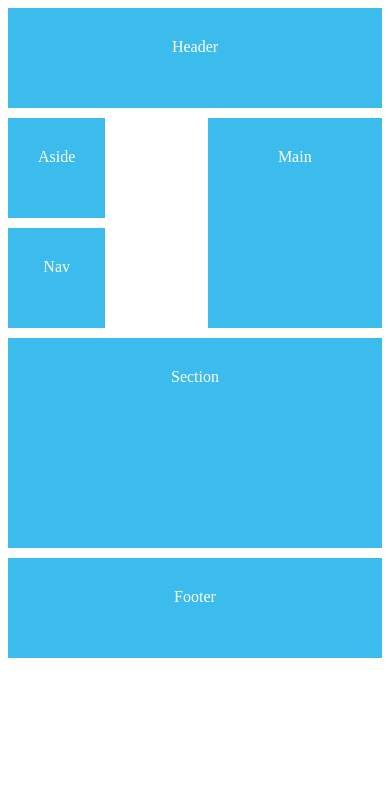
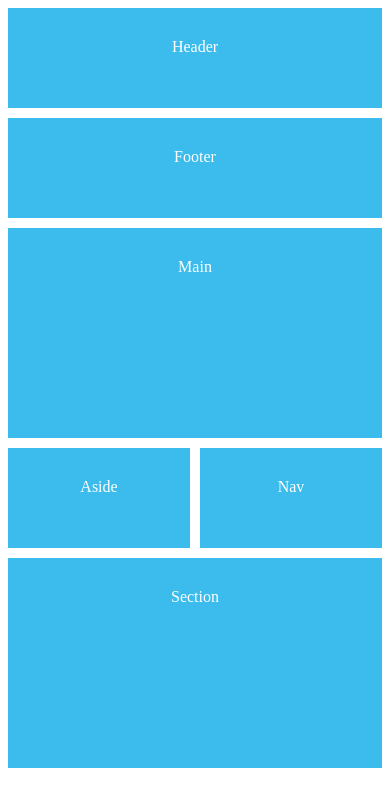
Before and after one commit to Bartz94/CSS-GRID-TUTORIAL, a plain HTML site: page Lesson-2/index.html in a window 390 px wide. Drawn offline with Linux system fonts and the light colour scheme.

Commit message:
Creating responsive grid

```diff
--- a/Lesson-2/index.html
+++ b/Lesson-2/index.html
@@ -8,6 +8,26 @@
 			font-family: 'Nunito Semibold';
 			text-align: center;
 		}
+
+        #content{
+			display: grid;
+			grid-template-columns: repeat(4, 1fr);
+			grid-auto-rows: minmax(100px, auto);
+			grid-gap: 10px;
+			max-width: 960px;
+			margin: 0 auto;
+            grid-template-areas:
+                "header header header header"
+                "footer footer footer footer"
+                "main main main main"
+                "main main main main"
+                "aside aside nav nav"
+                "section section section section"
+                "section section section section";
+
+		}
+
+        @media screen and (min-width: 760px){
 		#content{
 			display: grid;
 			grid-template-columns: repeat(4, 1fr);
@@ -23,6 +43,7 @@
                 "section section section section"
                 "footer footer footer footer";
 		}
+        }
 		#content > *{
 			background: #3bbced;
 			padding: 30px;
```
